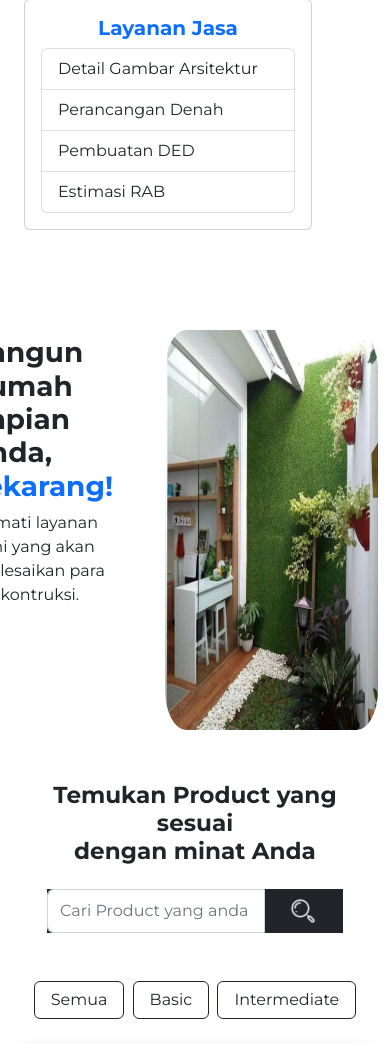
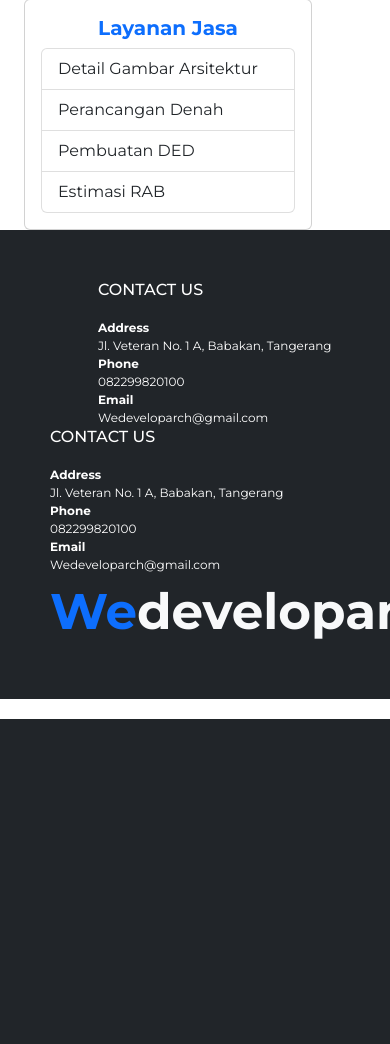
Before and after one commit to Hanafihp10/Application-Wedeveloparch, a PHP site: page /FP-PEMWEB/Jasa.html in a window 390 px wide; the page is wider, and only the part inside the window is pictured. Shown: the part 125-1169 px from the top of that part. After the commit the page ends 844 px from the top of that part, so only its background shows below. Run offline with PHP 8.4, Linux system fonts and the light colour scheme.

Commit message:
Update Lagi Bosssss

```diff
--- a/pages/Jasa.html
+++ b/pages/Jasa.html
@@ -53,138 +53,6 @@
           </div>
         </div>
       </div>
-
-      <div class="scrolled-offset mt-6">
-        <div class="container mb-5 py-5">
-          <div class="intro d-flex justify-content-center">
-            <div class="text-start col">
-              <div class="Intro">
-                <h1>
-                  <strong
-                    >Bangun Rumah<br />Impian Anda,<br />
-                    <span class="text-primary">Sekarang!</span></strong
-                  >
-                </h1>
-                <p>Nikmati layanan kami yang akan diselesaikan para ahli kontruksi.</p>
-              </div>
-            </div>
-            <div class="img-intro col-7 m-5">
-              <img src="../asset/Image/Product-image/product-1.jpeg" class="portrait m-1" />
-              <img src="https://i.pinimg.com/236x/fa/86/6d/fa866de2c00e775e8eeacbdc08357da4.jpg" class="img-2 m-1 img-fluid" style="border-radius: 5%; width: 150px; height: 400px" />
-              <img src="https://i.pinimg.com/236x/d6/64/cf/d664cfafd5b38379c5c0638695925bd9.jpg" class="img-2 m-1 img-fluid" style="border-radius: 5%; width: 150px; height: 400px" />
-            </div>
-          </div>
-          <!--searching-->
-          <h3 class="fw-bold text-center mb-4 aos-init aos-animate" data-aos="fade-up" data-aos-duration="1500">Temukan Product yang sesuai<br />dengan minat Anda</h3>
-          <div class="d-flex justify-content-center align-items-center">
-            <div class="col-md-5">
-              <div class="button-srch input-group aos-init aos-animate" data-aos="fade-up" data-aos-duration="1500">
-                <input type="text" class="form-control" id="inputSearchCourse" placeholder="Cari Product yang anda sukai" />
-                <button class="btn px-4 border-start-0" id="btnSearchCourse"><img width="30" height="30" src="../asset/icon/search.png" alt="search--v1" /></button>
-              </div>
-            </div>
-          </div>
-          <!--Category-->
-          <div id="card-category">
-            <div class="button list mt-5 mb-4 text-center aos-init aos-animate">
-              <button class="btn btn-outline-dark px-3" data-category="">Semua</button>
-              <button class="btn btn-outline-dark px-3 ms-1" data-category="basic">Basic</button>
-              <button class="btn btn-outline-dark px-3 ms-1" data-category="intermediate">Intermediate</button>
-            </div>
-          </div>
-          <!--PRODUCT-->
-          <div class="container-1 ms-2 me-2 p-4 shadow p-3 mb-5 bg-body rounded">
-            <div class="row">
-              <div class="col">
-                <img src="https://i.pinimg.com/564x/d8/b8/43/d8b84382447839bb30b990e38f5feb73.jpg" class="landscape img-fluid img-tumbnail" />
-              </div>
-              <div class="col">
-                <div class="row mt-2">
-                  <div class="col d-flex justify-content-center align-items">
-                    <img src="../asset/icon/brand-logo.png" class="img-fluid" style="border-radius: 50%; width: 100px; height: 90px" />
-                  </div>
-                  <div class="col-10 mt-1">
-                    <h4 class="mb-1">Graphic design</h4>
-                    <img width="20" height="auto" src="https://img.icons8.com/ios/50/marker--v1.png" alt="marker--v1" class="float-start me-1" />
-                    <p class="mb-1">Jl. Gorongan 5 Depok</p>
-                    <img width="20" height="auto" src="https://img.icons8.com/sf-ultralight/25/home.png" alt="home" class="float-start me-1" />
-                    <p class="">53 Proyek kebangun</p>
-                  </div>
-                </div>
-                <div class="mt-2">
-                  <p>
-                    Dengan menggunakan kelas me-{nilai}, Anda dapat dengan mudah mengatur margin kanan dari elemen sesuai kebutuhan desain Anda.dimana {nilai} adalah angka dari 0 hingga 5 yang menunjukkan besar margin kanan yang diinginkan.
-                  </p>
-                  <a class="track-click" data-id="45426" style="color: #5c4009" href="/profile/pranata-design"> Read more &gt; </a>
-                </div>
-                <div class="float-end">
-                  <button type="Summit" class="btn btn-outline-dark">Minta Penawaran</button>
-                </div>
-              </div>
-            </div>
-          </div>
-          <div class="container-1 ms-2 me-2 p-4 shadow p-3 mb-5 bg-body rounded">
-            <div class="row">
-              <div class="col">
-                <img src="https://i.pinimg.com/564x/ee/a7/24/eea7242a584facb89f209cb45c6bd8d9.jpg" class="landscape img-fluid img-tumbnail" />
-              </div>
-              <div class="col">
-                <div class="row mt-2">
-                  <div class="col d-flex justify-content-center align-items">
-                    <img src="../asset/icon/brand-logo.png" class="img-fluid" style="border-radius: 50%; width: 90px; height: 90px" />
-                  </div>
-                  <div class="col-10 mt-1">
-                    <h4 class="mb-1">Graphic design</h4>
-                    <img width="20" height="auto" src="https://img.icons8.com/ios/50/marker--v1.png" alt="marker--v1" class="float-start me-1" />
-                    <p class="mb-1">Jl. Gorongan 5 Depok</p>
-                    <img width="20" height="auto" src="https://img.icons8.com/sf-ultralight/25/home.png" alt="home" class="float-start me-1" />
-                    <p class="">53 Proyek kebangun</p>
-                  </div>
-                </div>
-                <div class="mt-2">
-                  <p>
-                    Dengan menggunakan kelas me-{nilai}, Anda dapat dengan mudah mengatur margin kanan dari elemen sesuai kebutuhan desain Anda.dimana {nilai} adalah angka dari 0 hingga 5 yang menunjukkan besar margin kanan yang diinginkan.
-                  </p>
-                  <a class="track-click" data-id="45426" style="color: #5c4009" href="/profile/pranata-design"> Read more &gt; </a>
-                </div>
-                <div class="float-end">
-                  <button type="button" class="btn btn-light">Minta Penawaran</button>
-                </div>
-              </div>
-            </div>
-          </div>
-          <div class="container-1 ms-2 me-2 p-4 shadow p-3 mb-5 bg-body rounded">
-            <div class="row">
-              <div class="col">
-                <img src="https://i.pinimg.com/564x/d8/b8/43/d8b84382447839bb30b990e38f5feb73.jpg" class="landscape img-fluid img-tumbnail" />
-              </div>
-              <div class="col">
-                <div class="row mt-2">
-                  <div class="col d-flex justify-content-center align-items">
-                    <img src="../asset/icon/brand-logo.png" class="img-fluid" style="border-radius: 50%; width: 90px; height: 90px" />
-                  </div>
-                  <div class="col-10 mt-1">
-                    <h4 class="mb-1">Graphic design</h4>
-                    <img width="20" height="auto" src="https://img.icons8.com/ios/50/marker--v1.png" alt="marker--v1" class="float-start me-1" />
-                    <p class="mb-1">Jl. Gorongan 5 Depok</p>
-                    <img width="20" height="auto" src="https://img.icons8.com/sf-ultralight/25/home.png" alt="home" class="float-start me-1" />
-                    <p class="">53 Proyek kebangun</p>
-                  </div>
-                </div>
-                <div class="mt-2">
-                  <p>
-                    Dengan menggunakan kelas me-{nilai}, Anda dapat dengan mudah mengatur margin kanan dari elemen sesuai kebutuhan desain Anda.dimana {nilai} adalah angka dari 0 hingga 5 yang menunjukkan besar margin kanan yang diinginkan.
-                  </p>
-                  <a class="track-click" data-id="45426" style="color: #5c4009" href="/profile/pranata-design"> Read more &gt; </a>
-                </div>
-                <div class="float-end">
-                  <button type="button" class="btn btn-light">Minta Penawaran</button>
-                </div>
-              </div>
-            </div>
-          </div>
-        </div>
-      </div>
     </main>
     <footer class="bg-dark">
       <div class="container-2">
```
Also changed, not shown: pages/Home.php (+66 -26 lines), asset/icon/logo-arcite.jpeg (added), asset/icon/logo-kreatif.jpeg (added), asset/icon/logo-wirakata.jpeg (added).
